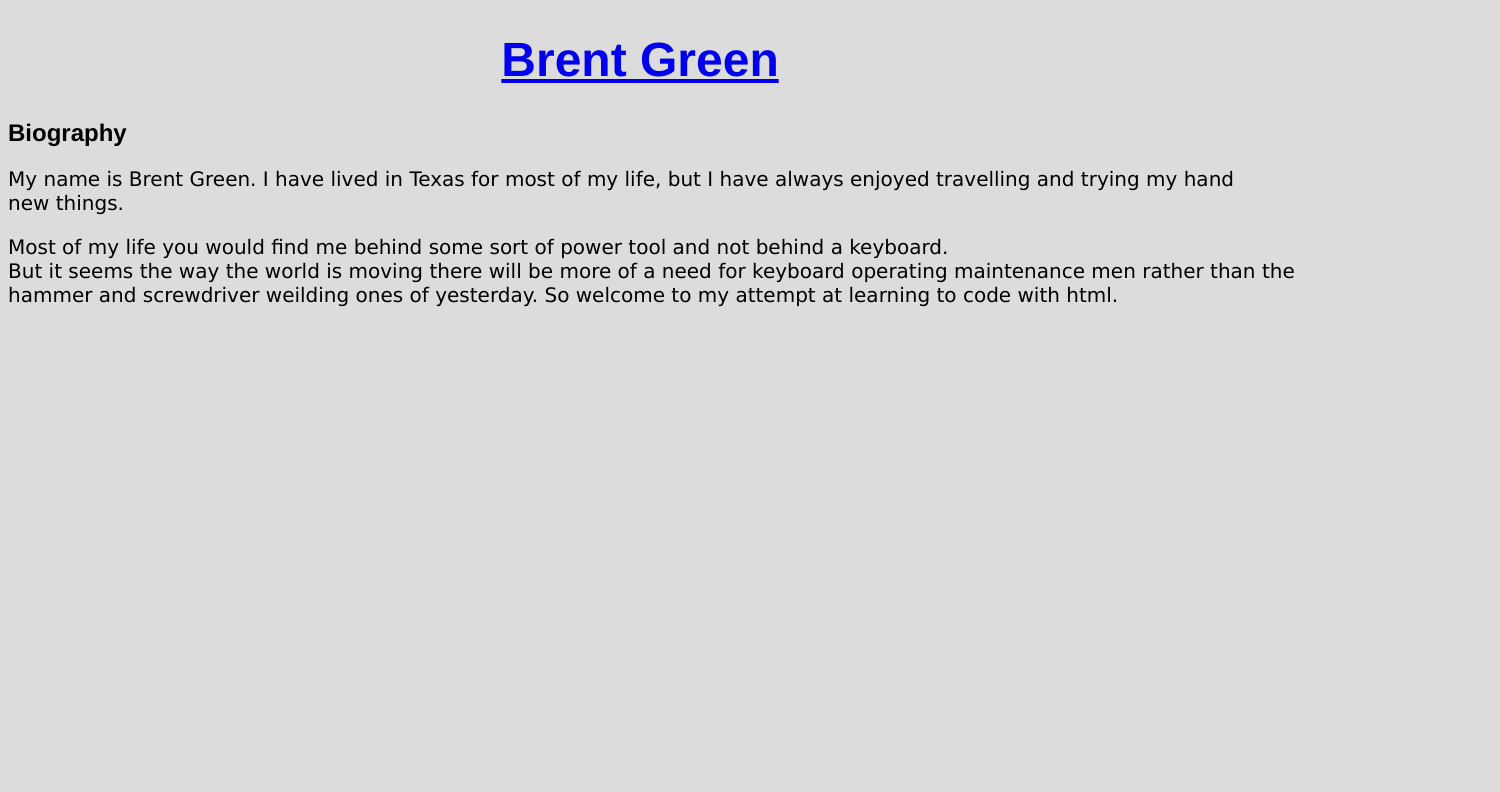
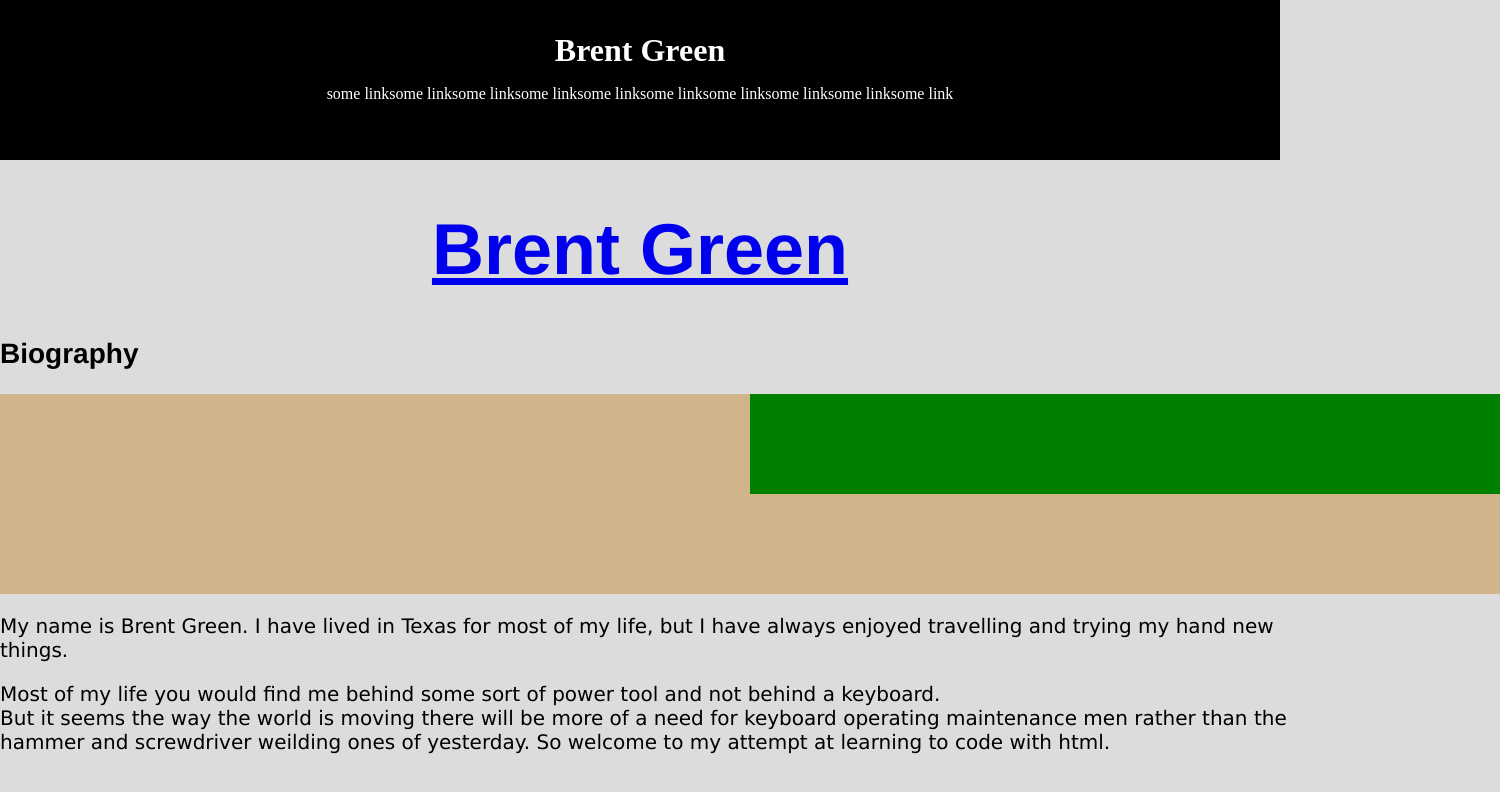
Before and after one commit to WBGreen1994/html-practice, a plain HTML site: page index.html in a window 1280 px wide. Shown: the whole page, 1500 px wide, since content can reach past the window. Drawn offline with Linux system fonts and the light colour scheme.

Commit message:
Update index.html
Create core content

```diff
--- a/index.html
+++ b/index.html
@@ -1,18 +1,46 @@
 <!DOCTYPE html>
 <html>
-<body style="background-color:gainsboro;">
-<h1 style="text-align:center;color:black;font-family:helvetica;font-size:300%;">
-	<a href="https://www.google.com/">Brent Green</a></h1>
+    <body style="width: 100%; background-color:gainsboro; margin: 0;">
 
-<h2 style="text-align:left;color:black;font-family:helvetica;font-size:150%;">Biography</h2>
+        <div style="background-color: black; width: 100%; height: 160px;">
+            <h1 style="color: white; text-align: center; padding-top: 32px; margin: 0;">
+                Brent Green
+            </h1>
+            <div style="display: flex; flex-direction: row; justify-content: center; color: white; padding-top: 16px;">
+                <span href="#">some link</span>
+                <span href="#">some link</span>
+                <span href="#">some link</span>
+                <span href="#">some link</span>
+                <span href="#">some link</span>
+                <span href="#">some link</span>
+                <span href="#">some link</span>
+                <span href="#">some link</span>
+                <span href="#">some link</span>
+                <span href="#">some link</span>
+            </div>
+        </div>
+        <div style="color:black;font-family:helvetica;text-align:center;font-size:36px;">
+            <h1>
+                <a href="https://www.google.com/">
+                    Brent Green
+                </a>
+            </h1>
 
-<p style="text-align:left;color:black;font-family:verdana;font-size:125%;">My name is Brent Green. I have lived in Texas for most of my life, but I have always enjoyed travelling and trying my hand new things. </p>
-<pre style="text-align:left;color:black;font-family:verdana;font-size:125%;">
+            <h2 style="text-align:left;font-size:28px;">
+                Biography
+            </h2>
+        </div>
+        <div style="background-color: tan; width: 1500px; height: 200px;">
+             <div style="background-color: green; width: 50%; height: 50%;float: right;"></div>
+        </div>
+        <p style="text-align:left;color:black;font-family:verdana;font-size:125%;">
+            My name is Brent Green. I have lived in Texas for most of my life, but I have always enjoyed travelling and trying my hand new things.
+        </p>
+
+        <pre style="text-align:left;color:black;font-family:verdana;font-size:125%;">
 Most of my life you would find me behind some sort of power tool and not behind a keyboard.
 But it seems the way the world is moving there will be more of a need for keyboard operating maintenance men rather than the
 hammer and screwdriver weilding ones of yesterday. So welcome to my attempt at learning to code with html.
-</pre>
-
-
-</body>
+        </pre>
+    </body>
 </html>
```
